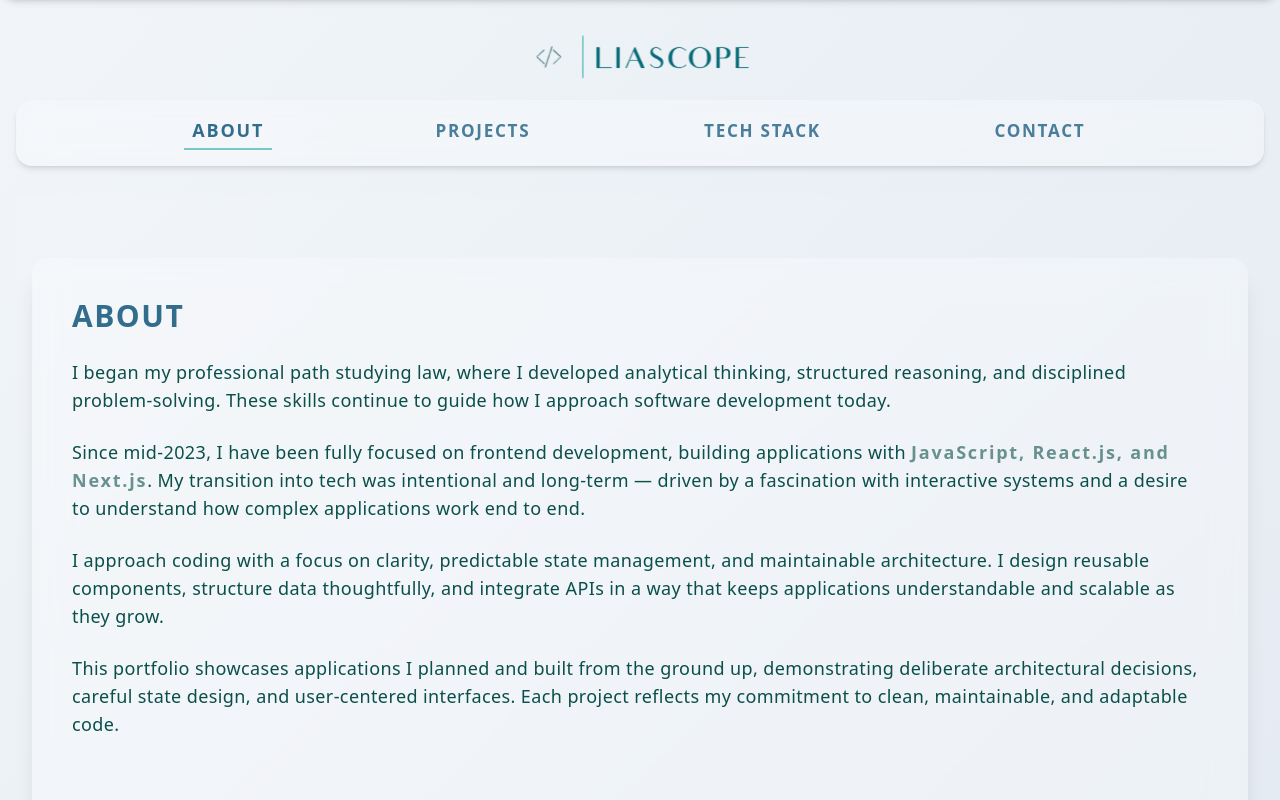
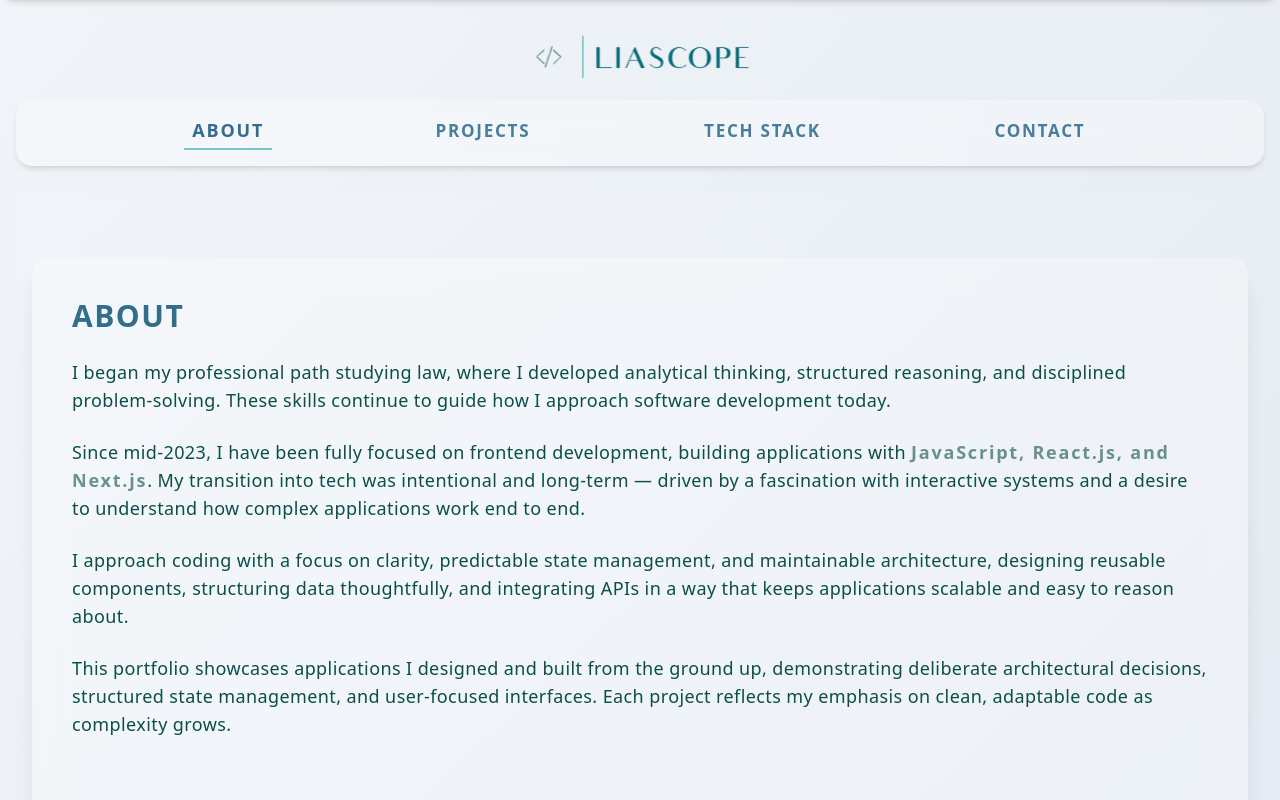
Before and after one commit to liascope/portfolio, a Next.js app: page /about in a window 1280 px wide. Shown: the top 800 px of the page. Built offline with nearby package versions, Linux system fonts and the light colour scheme.

Commit message:
docs: update About.js content

```diff
--- a/app/_components/Pages/About.js
+++ b/app/_components/Pages/About.js
@@ -18,15 +18,14 @@ export default function About() {
   </p>
 
   <p>
-    I approach coding with a focus on clarity, predictable state management, and maintainable architecture. I design reusable components, structure data thoughtfully, and integrate APIs in a way that keeps applications understandable and scalable as they grow.
+   I approach coding with a focus on clarity, predictable state management, and maintainable architecture, designing reusable components, structuring data thoughtfully, and integrating APIs in a way that keeps applications scalable and easy to reason about.
   </p>
 
   <p>
-    This portfolio showcases applications I planned and built from the ground up, demonstrating deliberate architectural decisions, careful state design, and user-centered interfaces. Each project reflects my commitment to clean, maintainable, and adaptable code.
+      This portfolio showcases applications I designed and built from the ground up, demonstrating deliberate architectural decisions, structured state management, and user-focused interfaces. Each project reflects my emphasis on clean, adaptable code as complexity grows.
   </p>
 </article>
-
-          <div className="text-center sm:text-lg text-sm my-20">
+   <div className="text-center sm:text-lg text-sm my-20">
     For a closer look at my projects and implementation decisions, explore my GitHub repositories below.
   </div>
 
```
